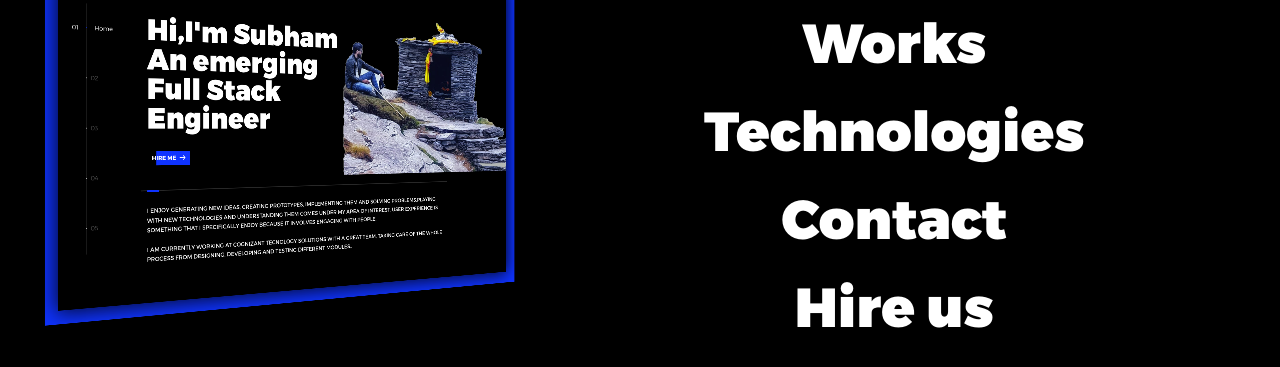
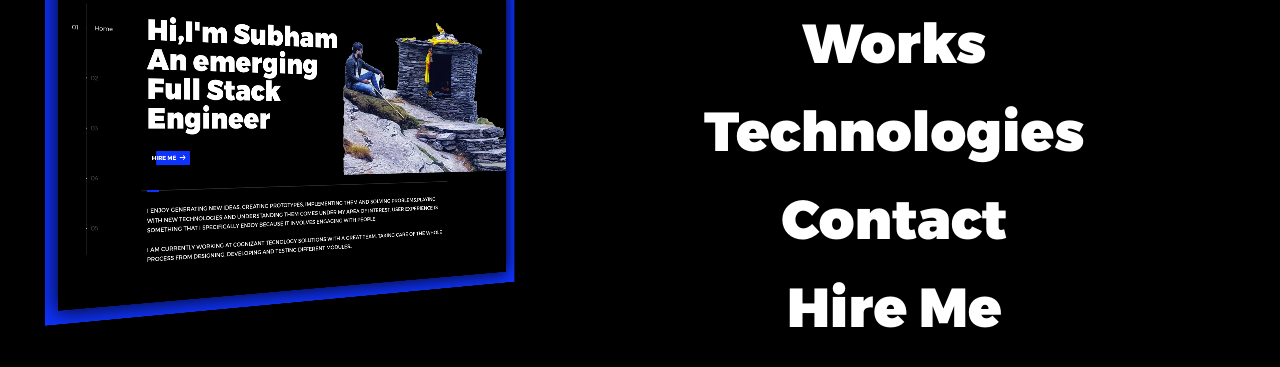
Before and after one commit to Subham-Ghosh/Subham-Ghosh.github.io, a plain HTML site: page index.html in a window 1280 px wide. Both pictures are taken after a click on the element 1191 px from the left and 35 px from the top of the page. Shown: the part 271-638 px from the top of the page. Drawn offline with nearby package versions, Linux system fonts and the light colour scheme.

Commit message:
Update index.html

```diff
--- a/index.html
+++ b/index.html
@@ -41,7 +41,7 @@
             <li><span>Works</span></li>
             <li><span>Technologies</span></li>
             <li><span>Contact</span></li>
-            <li><span>Hire us</span></li>
+            <li><span>Hire Me</span></li>
           </ul>
         </nav>
         <ul class="l-main-content main-content">
@@ -262,7 +262,7 @@ I AM CURRENTLY WORKING AT COGNIZANT TECNOLOGY SOLUTIONS WITH A GREAT TEAM, TAKIN
     <li>Works</li>
     <li>Technologies</li>
     <li>Contact</li>
-    <li>Hire us</li>
+    <li>Hire Me</li>
   </ul>
 </div>
 
```
